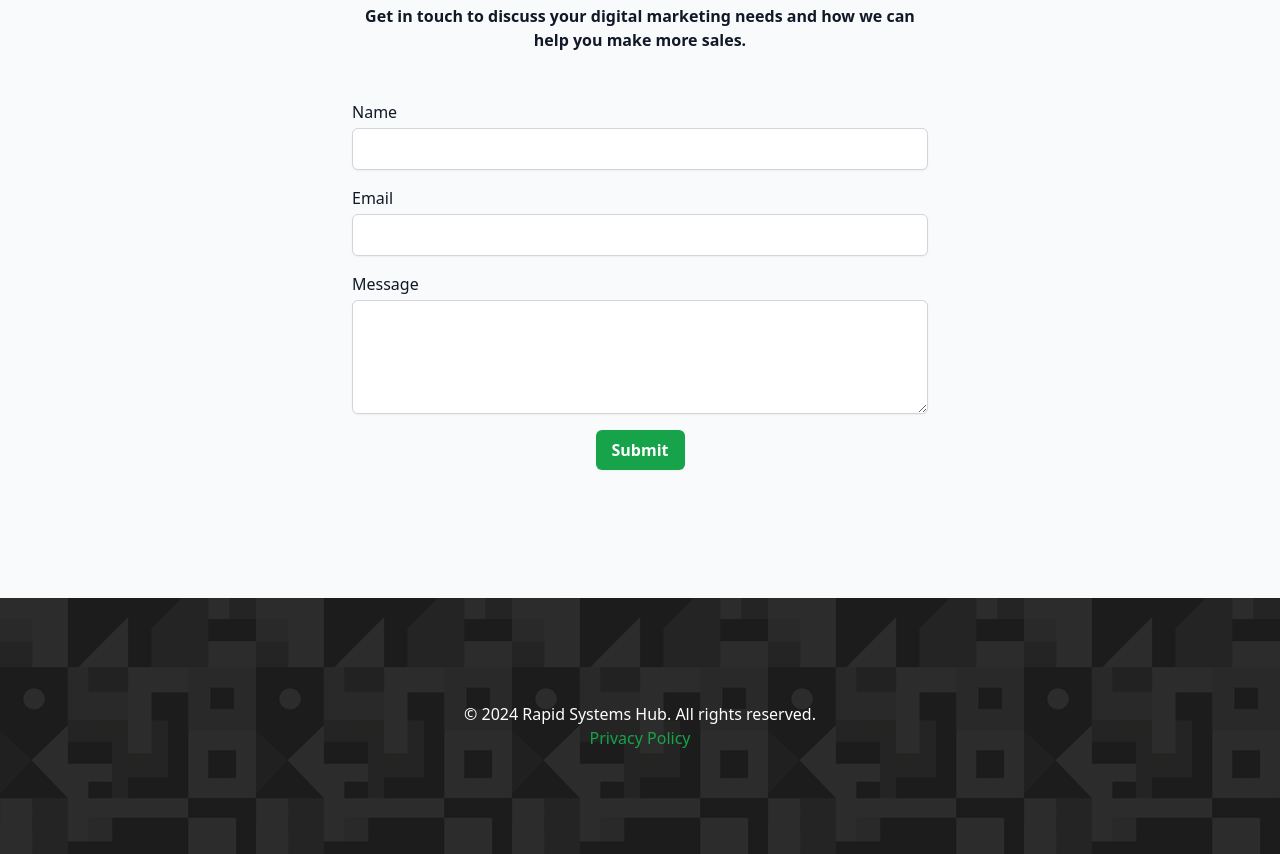
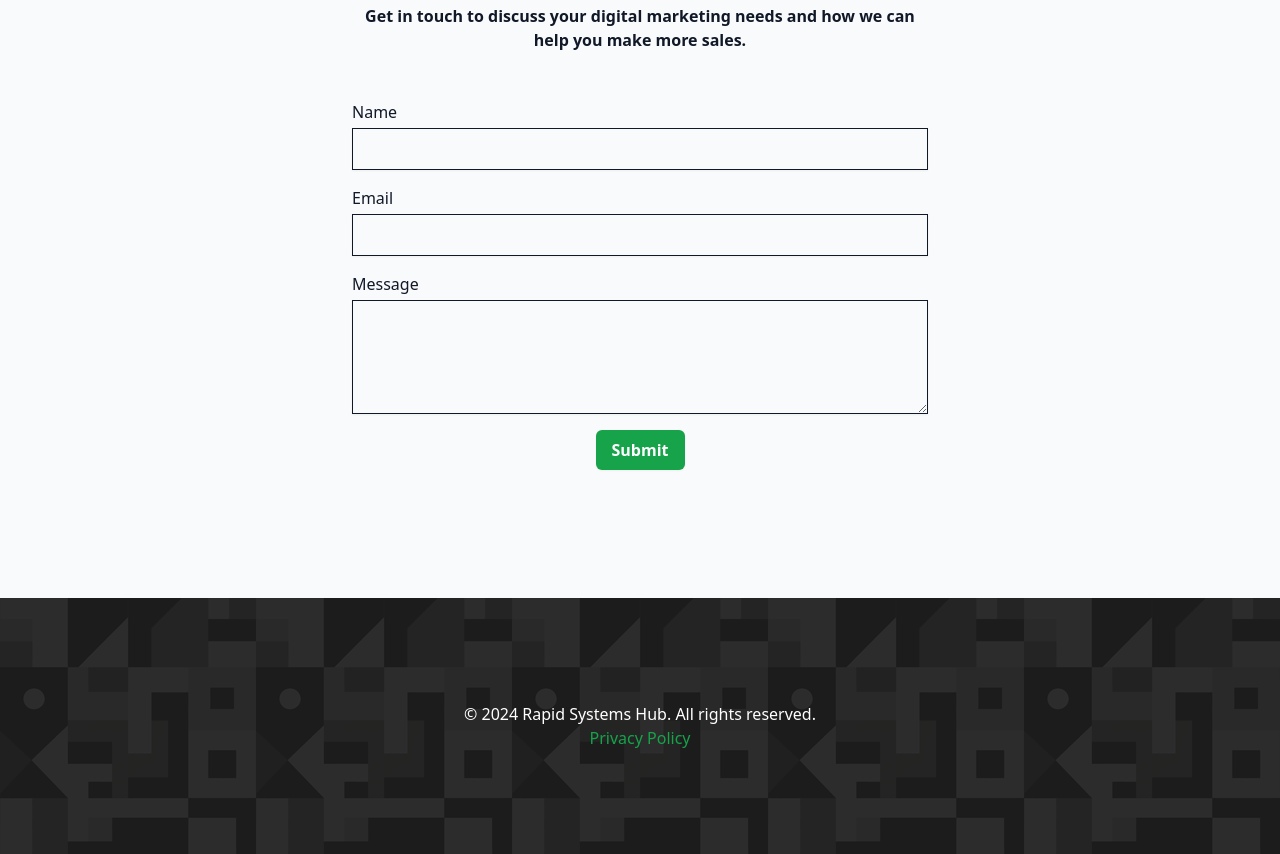
Before and after one commit to vmyazin/rapidsystemshub-home, an Astro site: page / in a window 1280 px wide. Shown: the part 2460-3314 px from the top of the page. Built offline with nearby package versions, Linux system fonts and the light colour scheme; Astro itself is replaced by a stand-in of ours; what tailwindcss-fluid-type would draw is missing.

Commit message:
Improve dark mode for contact form

```diff
--- a/src/components/contact.astro
+++ b/src/components/contact.astro
@@ -11,17 +11,17 @@ import ContentSection from "~/components/content-section.astro";
     <form class="space-y-4 max-w-xl w-full">
       <div class="form-group">
         <label for="name" class="block text-sm font-medium text-default">Name</label>
-        <input type="text" id="name" name="name" required class="mt-1 p-2 block w-full border border-gray-300 rounded-md shadow-sm focus:border-indigo-500 focus:ring focus:ring-indigo-500 focus:ring-opacity-50">
+        <input type="text" id="name" name="name" required class="mt-1 p-2 block bg-default w-full text-current border border-current shadow-sm focus:border-indigo-500 focus:ring focus:ring-indigo-500 focus:ring-opacity-50">
       </div>
 
       <div class="form-group">
         <label for="email" class="block text-sm font-medium text-default">Email</label>
-        <input type="email" id="email" name="email" required class="mt-1 p-2 block w-full border border-gray-300 rounded-md shadow-sm focus:border-indigo-500 focus:ring focus:ring-indigo-500 focus:ring-opacity-50">
+        <input type="email" id="email" name="email" required class="mt-1 p-2 block bg-default w-full border border-current shadow-sm focus:border-indigo-500 focus:ring focus:ring-indigo-500 focus:ring-opacity-50">
       </div>
 
       <div class="form-group">
         <label for="message" class="block text-sm font-medium text-default">Message</label>
-        <textarea id="message" name="message" rows="4" required class="mt-1 p-2 block w-full border border-gray-300 rounded-md shadow-sm focus:border-indigo-500 focus:ring focus:ring-indigo-500 focus:ring-opacity-50"></textarea>
+        <textarea id="message" name="message" rows="4" required class="mt-1 p-2 block bg-default w-full border border-current shadow-sm focus:border-indigo-500 focus:ring focus:ring-indigo-500 focus:ring-opacity-50"></textarea>
       </div>
 
       <!-- center button -->
```
